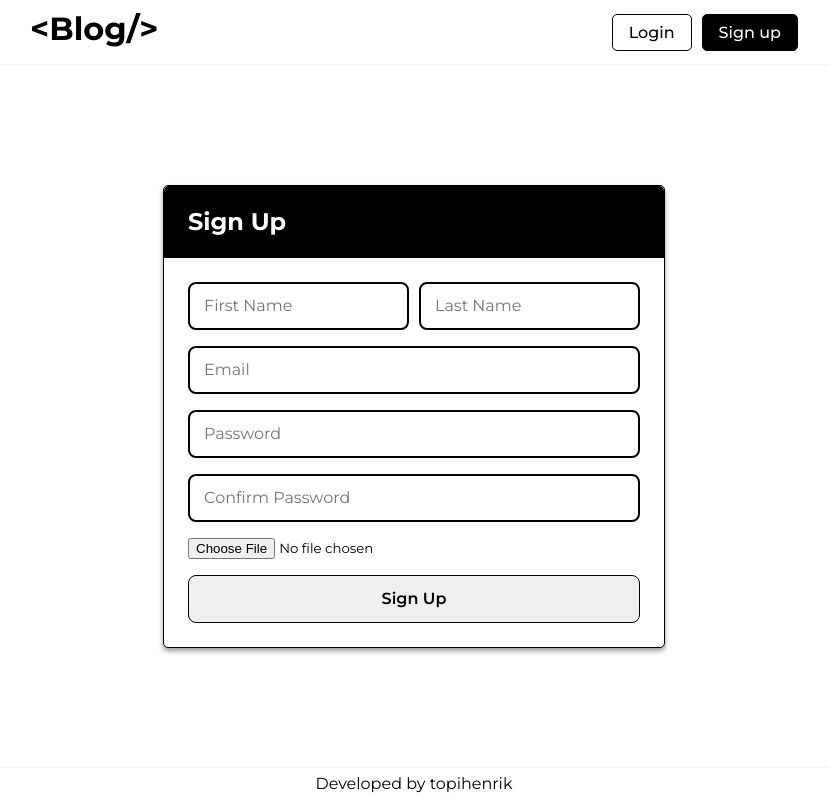
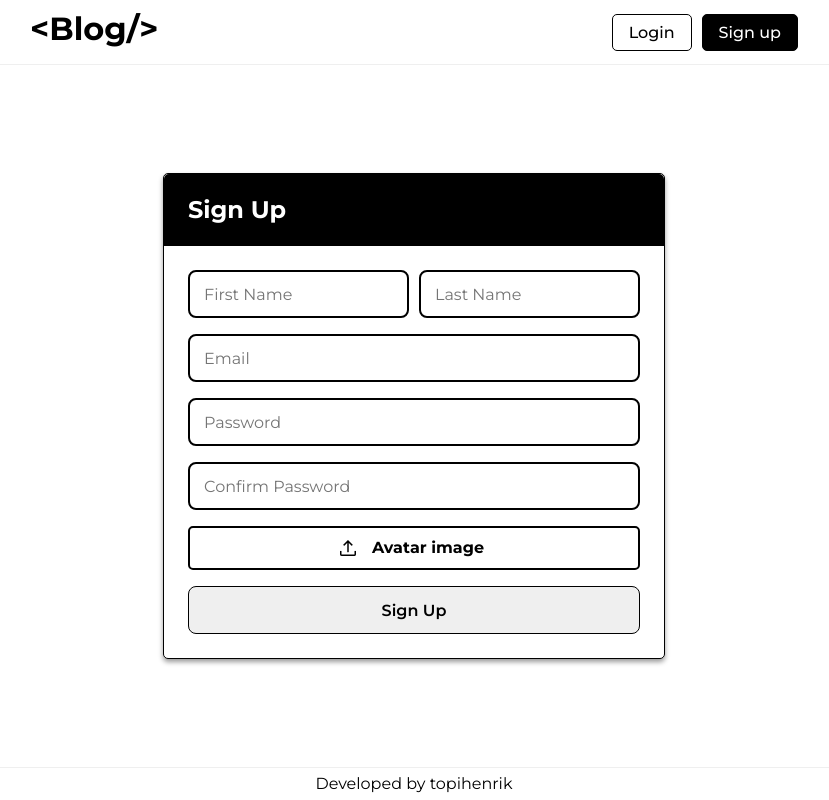
Before and after one commit to topihenrik/blog-front, a React (Create React App) app: page /signup in a window 1280 px wide. Shown: the whole page, without its empty margins (226-1055 px from the left). Built offline with nearby package versions, Linux system fonts and the light colour scheme.

Commit message:
Avatar upload input visuals improved

```diff
--- a/src/components/Home/PostCard/index.js
+++ b/src/components/Home/PostCard/index.js
@@ -17,7 +17,7 @@ export default function PostCard(props) {
                         <h3>{DateTime.fromJSDate(new Date(post.timestamp)).toLocaleString(DateTime.DATE_MED)}</h3>
                     </div>
                     <h2>{post.title}</h2>
-                    <p>{post.description.split(' ').slice(0, 50).join(' ') + "..."}</p>
+                    <p>{post.description.split(' ').slice(0, 50).join(' ') + " ..."}</p>
                     <p className="post-comments-count">{post.count + " comments"}</p>
                 </div>
                 <div className="post-box-right">
--- a/src/components/SignUp/index.js
+++ b/src/components/SignUp/index.js
@@ -1,5 +1,6 @@
 import React, { useState } from "react";
 import { useNavigate } from 'react-router-dom';
+import uploadIcon from "../../icons/file_upload.png";
 
 
 export default function SignUpMain(props) {
@@ -60,7 +61,11 @@ export default function SignUpMain(props) {
                     <input className="text-input" name="email" type="email" placeholder="Email" required={true}/>
                     <input className="text-input" name="password" type="password" placeholder="Password" required={true}/>
                     <input className="text-input" name="password_confirm" type="password" placeholder="Confirm Password" required={true}/>
-                    <input className="file-input" name="avatar" type="file" accept="image/png, image/jpeg" onChange={handleChange}/>
+                    {/* <input className="file-input" name="avatar" type="file" accept="image/png, image/jpeg" onChange={handleChange}/> */}
+                    <div className="signup-avatar-box">
+                        <label className="signup-avatar-label" htmlFor="avatar"><img id="upload-icon" src={uploadIcon}/><span className="signup-avatar-span">{file?file.name:"Avatar image"}</span></label>
+                        <input id="avatar" name="avatar" type="file" accept="image/png, image/jpeg" onChange={handleChange}/>
+                    </div>
                     {result.status === 409  &&
                     <div className="error-box">
                         <p>{result.message}</p>
--- a/src/index.css
+++ b/src/index.css
@@ -235,6 +235,38 @@ header > div {
   padding: 10px;
   border-radius: 5px;
 }
+
+.signup-avatar-label {
+  display: flex;
+  align-items: center;
+  justify-content: center;
+  gap: 4px;
+  font-weight: 700;
+  color: black;
+  background-color: white;
+  padding: 8px;
+  border: 2px solid black;
+  border-radius: 5px;
+  cursor: pointer;
+}
+
+.signup-avatar-span {
+  padding: 0 8px;
+}
+
+#avatar {
+  width: 0.1px;
+	height: 0.1px;
+	opacity: 0;
+	overflow: hidden;
+	position: absolute;
+	z-index: -1;
+}
+
+#upload-icon {
+  height: 24px;
+}
+
 
 @media (min-width: 600px) {
   .login-box {
```
Also changed, not shown: src/icons/file_upload.png (added).
